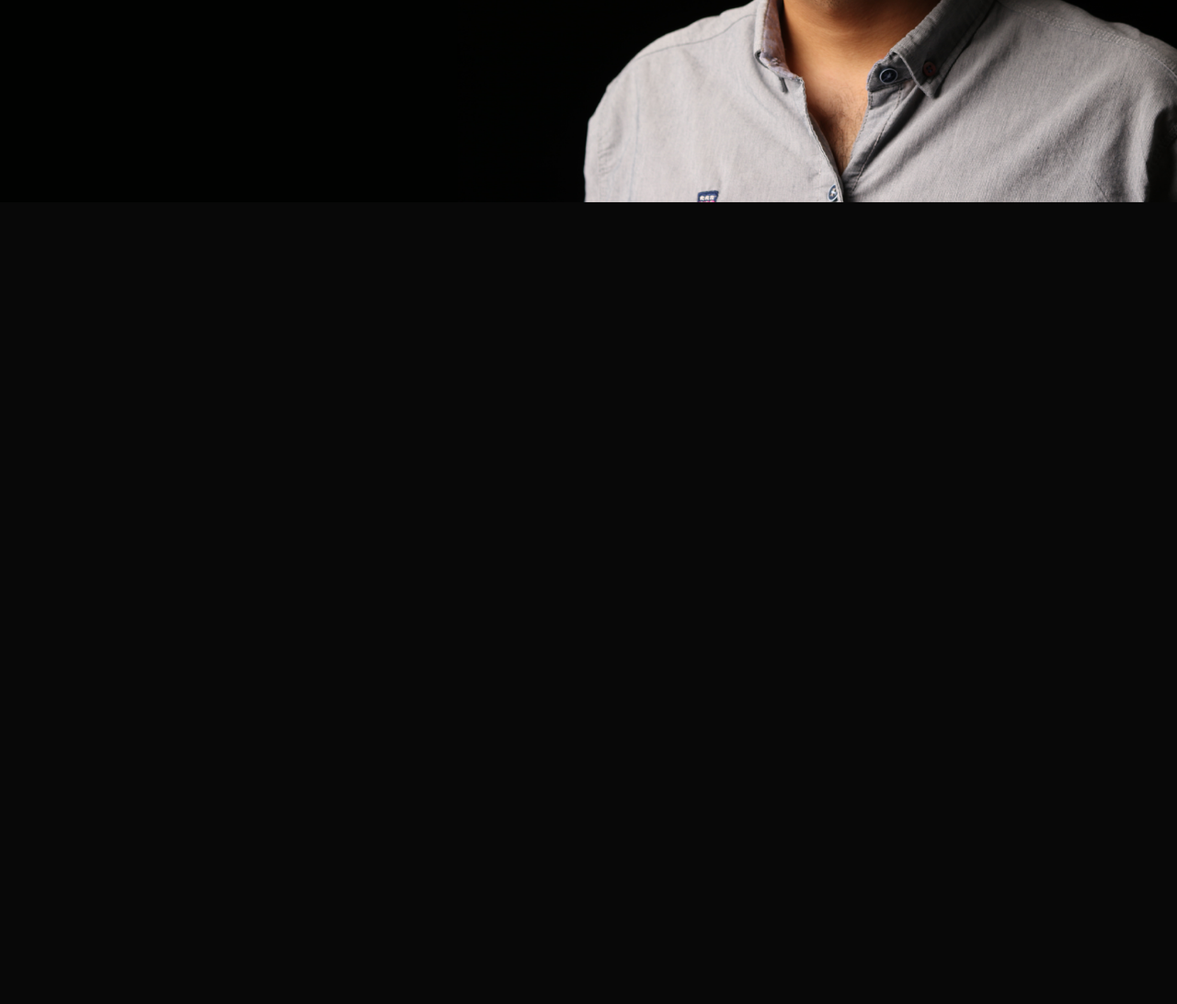
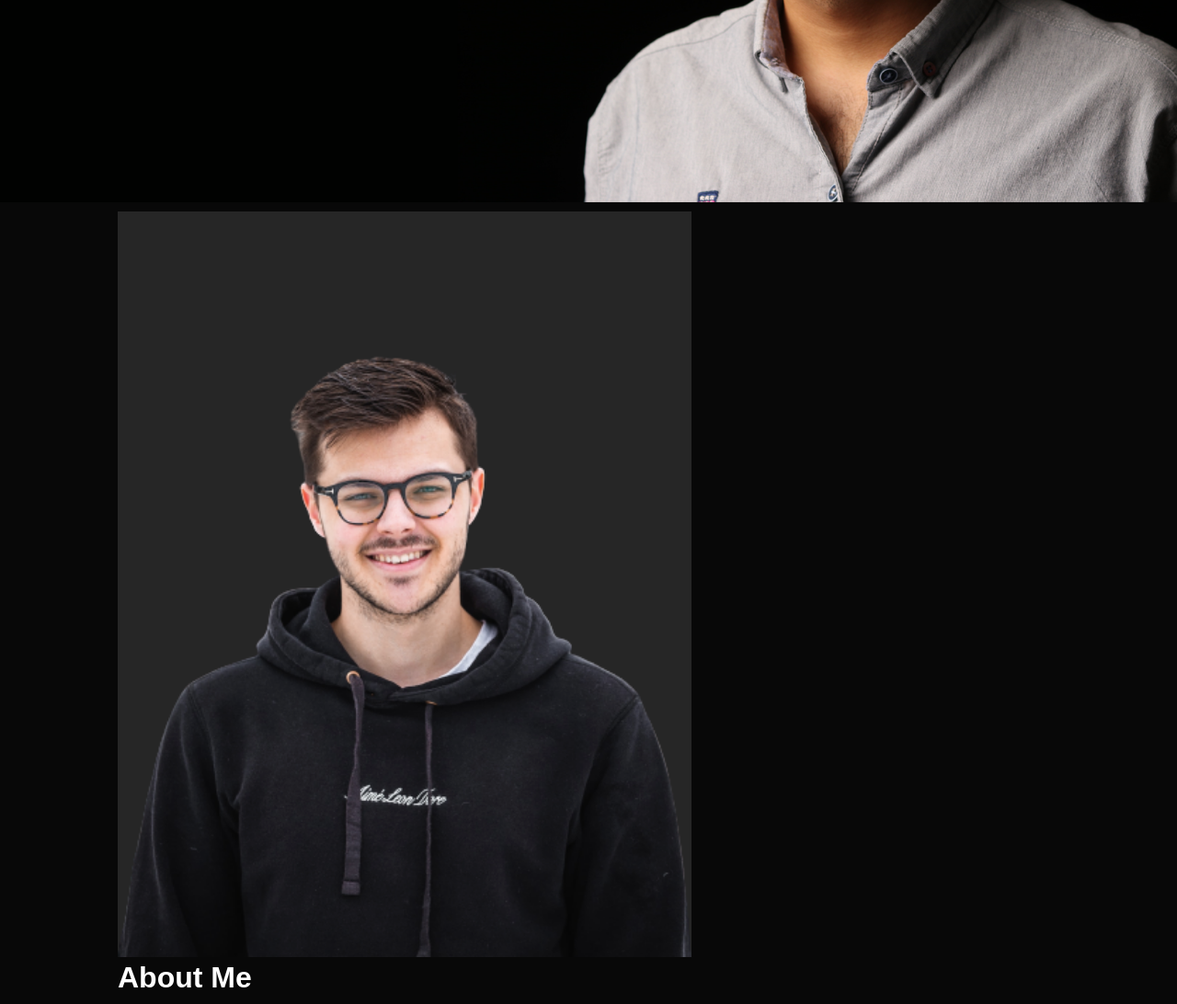
Before and after one commit to Dubow/MY-PORTFOLIO, a plain HTML site: page index.html in a window 1280 px wide. Shown: the part 580-1672 px from the top of the page at 92% size. Before the commit the page ends 800 px from the top, so only its background shows below. Drawn offline with Linux system fonts and the light colour scheme.

Commit message:
adding about section

```diff
--- a/index.html
+++ b/index.html
@@ -25,6 +25,19 @@
             </div>
         </div>
     </div>
+    <!---------------about--------------->
+    <div id="about">
+        <div class="container">
+            <div class="row">
+                <div class="about-col-1">
+                    <img src="images/user.png">
+                </div>
+                <div class="about-col-2">
+                    <h1>About Me</h1>
+                </div>
+            </div>
+        </div>
+    </div>
 
 </body>
 </html>
```
